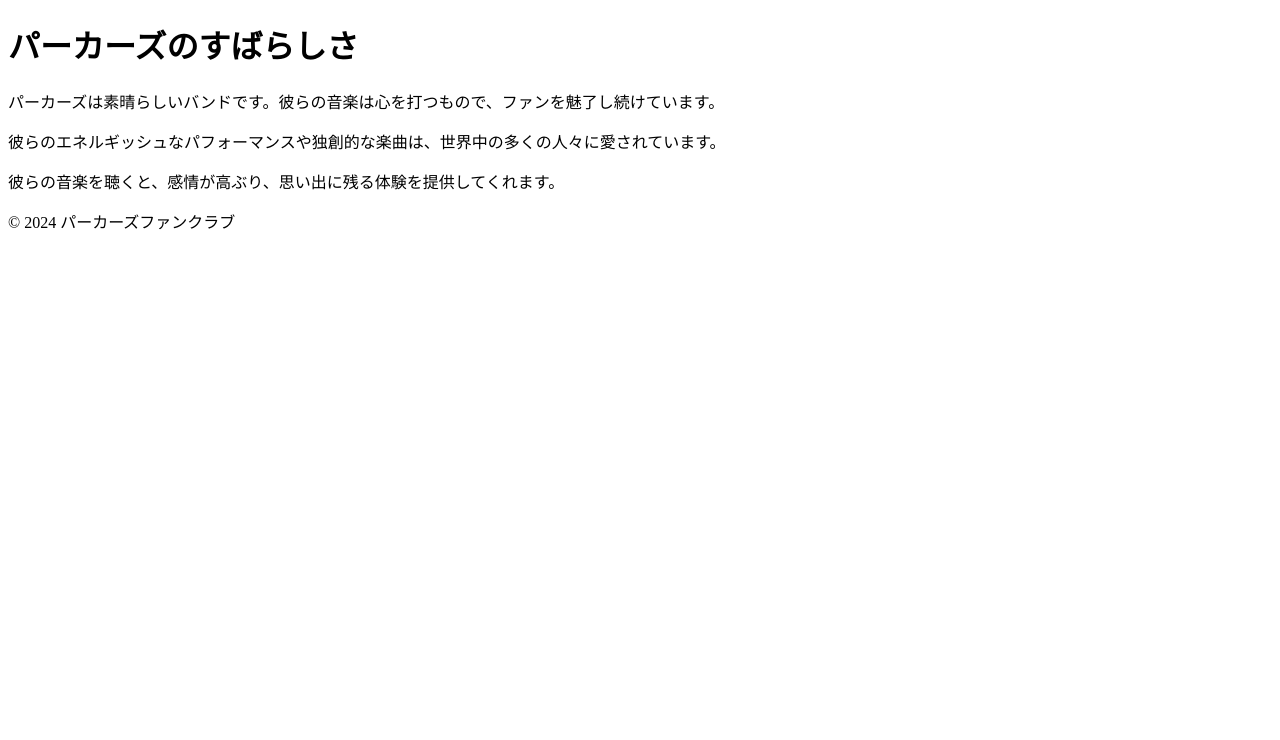
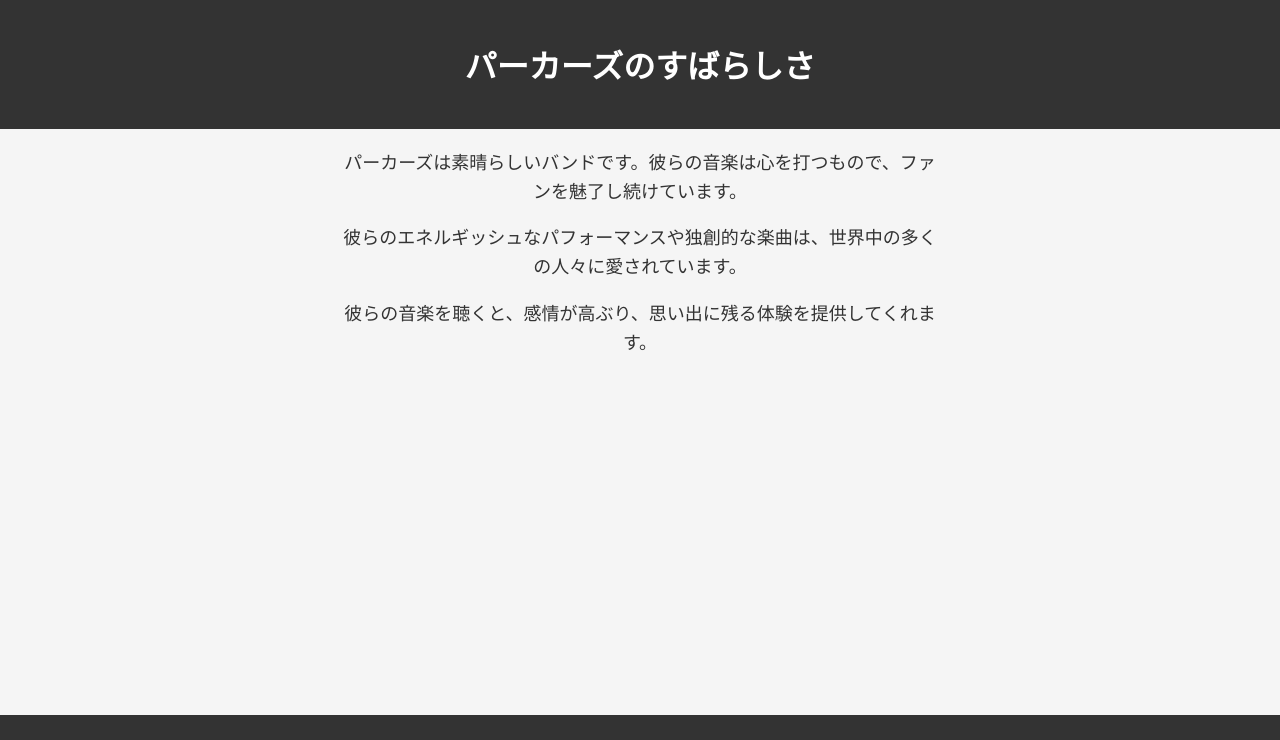
Before and after one commit to mimiyuu/fuwafuwainnko, a plain HTML site: page index.html in a window 1280 px wide. Drawn offline with Linux system fonts and the light colour scheme.

Commit message:
Update index.html

```diff
--- a/index.html
+++ b/index.html
@@ -4,6 +4,40 @@
     <meta charset="UTF-8">
     <meta name="viewport" content="width=device-width, initial-scale=1.0">
     <title>パーカーズのすばらしさ</title>
+    <style>
+        body {
+            font-family: Arial, sans-serif;
+            background-color: #f5f5f5;
+            margin: 0;
+            padding: 0;
+        }
+        header {
+            background-color: #333;
+            color: #fff;
+            text-align: center;
+            padding: 20px 0;
+        }
+        main {
+            max-width: 600px;
+            margin: 20px auto;
+            padding: 0 20px;
+            text-align: center;
+        }
+        p {
+            font-size: 18px;
+            line-height: 1.6;
+            color: #333;
+        }
+        footer {
+            background-color: #333;
+            color: #fff;
+            text-align: center;
+            padding: 10px 0;
+            position: fixed;
+            bottom: 0;
+            width: 100%;
+        }
+    </style>
 </head>
 <body>
     <header>
```
